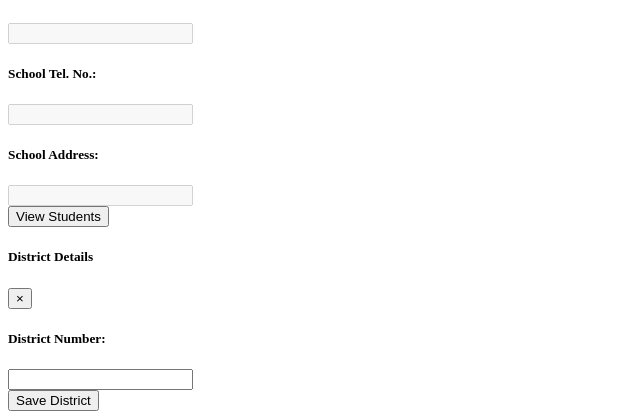
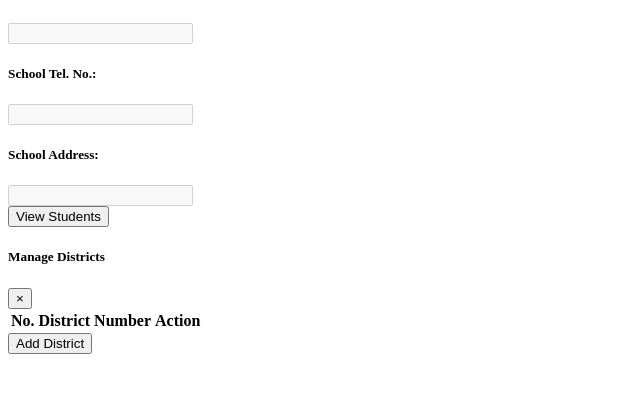
Before and after one commit to JanPhillipThe1st/bsp_registration, a PHP site: page /admin/screens/district.php in a window 1280 px wide. Shown: the part 638-1057 px from the top of the page, without its empty margins (0-640 px from the left). After the commit the page ends 992 px from the top, so only its background shows below. Run offline with PHP 8.4, Linux system fonts and the light colour scheme; the visitor is signed in with stand-in values (Sample User, id 1); lists and menus that the app fills with data are empty; some libraries are stand-ins or nearby versions.

Commit message:
Admin changes

```diff
--- /dev/null
+++ b/admin/modals/districtModals.php
@@ -0,0 +1,38 @@
+<div class="modal fade " id="addDistrictModal" tabindex="-1" role="dialog" aria-labelledby="modalTitleId" aria-hidden="true">
+    <div class="modal-dialog" role="document">
+        <div class="modal-content" style="width:75vw; right:22.5vw !important;">
+                <div class="modal-header">
+                        <h5 class="modal-title text-success m-auto">Manage Districts</h5>
+                            <button type="button" class="close" data-bs-dismiss="modal" aria-label="Close">
+                                <span aria-hidden="true">&times;</span>
+                            </button>
+                    </div>
+            <div class="modal-body">
+                <div class="container-fluid">
+                    <div class="row">
+                        <div class="col-12">
+                            <div class="row">
+                                <table id="district_table" class=" w-100 table-rounded">
+                                <thead class="bg-success text-white">
+                                        <tr>
+                                            <th>No.</th>
+                                            <th>District Number</th>
+                                            <th>Action</th>
+                                        </tr>
+                                    </thead>
+                                    <tbody id="district_table_data">
+                                    </tbody>
+                                </table>
+                            </div>
+                        </div>
+                    </div>
+                </div>
+            </div>
+            <div class="modal-footer">
+                <div class="row">
+                    <div class="col-12"> <button class="btn btn-success" id="btn_save_district">Add District</button></div>
+                </div>
+            </div>
+        </div>
+    </div>
+</div>
--- a/admin/screens/district.php
+++ b/admin/screens/district.php
@@ -128,50 +128,19 @@
         </div>
     </div>
 </div>
-<div class="modal fade " id="addDistrictModal" tabindex="-1" role="dialog" aria-labelledby="modalTitleId" aria-hidden="true">
-    <div class="modal-dialog" role="document">
-        <div class="modal-content" style="width:75vw; right:22.5vw !important;">
-                <div class="modal-header">
-                        <h5 class="modal-title text-success m-auto">District Details</h5>
-                            <button type="button" class="close" data-bs-dismiss="modal" aria-label="Close">
-                                <span aria-hidden="true">&times;</span>
-                            </button>
-                    </div>
-            <div class="modal-body">
-                <div class="container-fluid">
-                    <div class="row">
-                        <div class="col-12">
-                            <div class="row">
-                                <div class="col-6">
-                                    <div class="row py-3">
-                                        <div class="col-4 align-middle"> <h5>District Number:</h5></div>
-                                        <div class="col-7"><input type="number" class="form-control"  id="add_district_id"></div>
-                                    </div>
-                                </div>
-                            </div>
-                        </div>
-                    </div>
-                    <div class="row pt-4">
-                        <div class="col-10"></div>
-                        <div class="col-2"> <button class="btn btn-success w-100" id="btn_save_district">Save District</button></div>
-                    </div>
-                </div>
-            </div>
-        </div>
-    </div>
-</div>
+<?php
+include("../modals/districtModals.php");
 
+?>
 <script src="../assets/jquery-3.6.1.min.js"></script>
 <script src="../assets/js/printThis/printThis.js"></script>
 <script>
      $(document).ready(()=>{
-        let existingDistrictNumbers = [1,2,3];
         $.post("../ajax.php",{action:"get_districts"},(districtJSON)=>{
                 $("#select_district").empty();
                 existingDistrictNumbers = [];
                 JSON.parse(districtJSON).forEach((district)=>{
                     $("#select_district").append(`<option value="${district.district_number}">District ${district.district_number}</option>`);
-                    existingDistrictNumbers.push(district.district_number);
             });
         });
         $("#print_schools").click(()=>{
@@ -182,33 +151,6 @@
                 header:
             "<h3 class='m-auto text-center'>LIST OF DISTRICT "+$("#select_district").val()+" SCHOOLS</h3>"+
                 "<h6 class='m-auto text-center'>S.Y.  2022-2023</h6>"
-            });
-        });
-        $("#btn_manage_districts").click(()=>{
-            $("#add_district_id").val(parseInt(existingDistrictNumbers[existingDistrictNumbers.length-1])+1);
-            $("#addDistrictModal").modal("toggle");
-            $("#btn_save_district").click(()=>{
-                if(confirm("Are you sure you want to save this district number?")){
-                    let add_district_id = parseInt($("#add_district_id").val());
-
-                    //First check if district already exists...
-                        if (existingDistrictNumbers.includes(add_district_id)) {
-                            alert("District "+add_district_id+" already exists!");
-                            $("#add_district_id").val(add_district_id+1);
-                            return;
-                        }
-                        else{
-                            $.post("../ajax.php",{action:"add_district",district_number:add_district_id},(a)=>{
-                                alert("District "+a+" saved successfully!");
-                                $("#addDistrictModal").modal("toggle");
-                                location.reload();
-                            });
-                        }
-                }
-                else{
-                    $("#addDistrictModal").modal("toggle");
-
-                }
             });
         });
         $.post("../ajax.php",{action:"get_schools"},(data)=>{
@@ -275,4 +217,59 @@
         });
         });
     });
+
+
+        $("#btn_manage_districts").click(()=>{
+            $("#addDistrictModal").modal("toggle");
+            //Get districts with post request
+            $.post("../ajax.php",{action:"get_districts"},(district_response,status)=>{
+                let districtList = JSON.parse(district_response);
+                districtList.forEach((district,districtIndex)=>{
+                    //inject to ui
+                        // districtID
+                        // district_number
+                        // date_created
+                    $("#district_table_data").append(
+                        $("<tr></tr>").
+                        append($(`<td>${parseInt(districtIndex)+1}</td>`))
+                        .append($(`<td>${district.district_number}</td>`))
+                        .append($(`<td></td>`)
+                            .append($("<button class='btn btn-warning mx-3'><i class='bx bxs-edit'></i></button>")
+                                .click(()=>{
+                                    //Edit button
+                                })
+                            )
+                            .append($("<button class='btn btn-danger mx-3'><i class='bx bxs-trash'></i></button>")
+                                .click(()=>{
+                                    //Delete button
+                                })
+                            )
+                        )
+                    );
+                });
+            });
+            // $("#btn_save_district").click(()=>{
+            //     if(confirm("Are you sure you want to save this district number?")){
+            //         let add_district_id = parseInt($("#add_district_id").val());
+
+            //         //First check if district already exists...
+            //             if (existingDistrictNumbers.includes(add_district_id)) {
+            //                 alert("District "+add_district_id+" already exists!");
+            //                 $("#add_district_id").val(add_district_id+1);
+            //                 return;
+            //             }
+            //             else{
+            //                 $.post("../ajax.php",{action:"add_district",district_number:add_district_id},(a)=>{
+            //                     alert("District "+a+" saved successfully!");
+            //                     $("#addDistrictModal").modal("toggle");
+            //                     location.reload();
+            //                 });
+            //             }
+            //     }
+            //     else{
+            //         $("#addDistrictModal").modal("toggle");
+
+            //     }
+
+        });
 </script>
```
Also changed, not shown: admin/index.php (+0 -10 lines).
